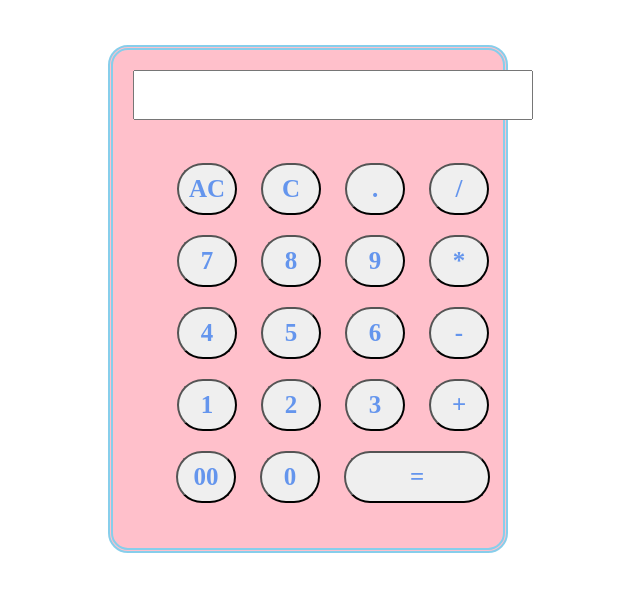
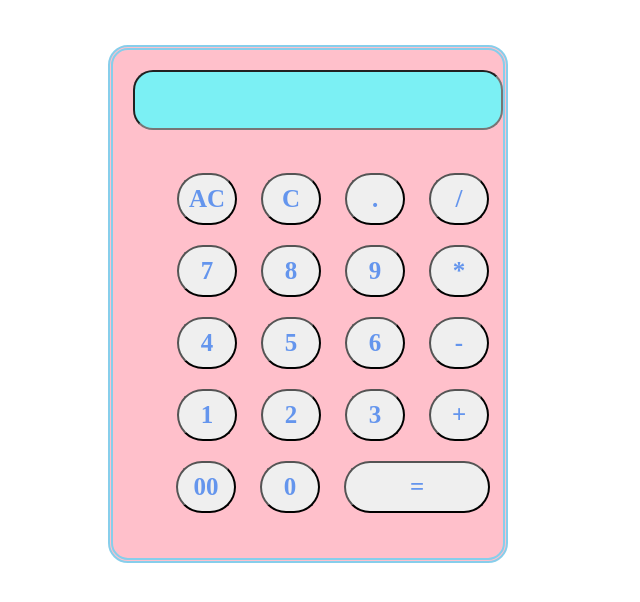
Before and after one commit to Manasa-098/Assignment-3, a plain HTML site: page index.html in a window 1280 px wide. Shown: the whole page, without its empty margins (377-1017 px from the left). Drawn offline with Linux system fonts and the light colour scheme.

Commit message:
Update style.css

```diff
--- a/style.css
+++ b/style.css
@@ -29,8 +29,8 @@
     color: cornflowerblue;
 }
 
-.display{
-    width:20px;
+input[type=text]{
+    width:100%;
     padding: 20px;
     font-size: 20px;
     font-weight: bolder;
```
